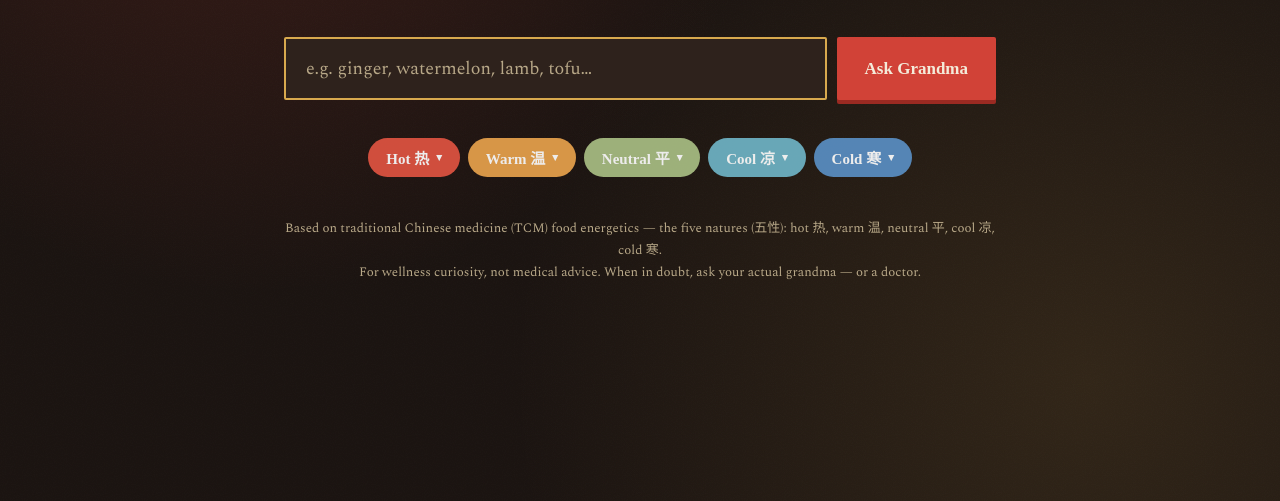
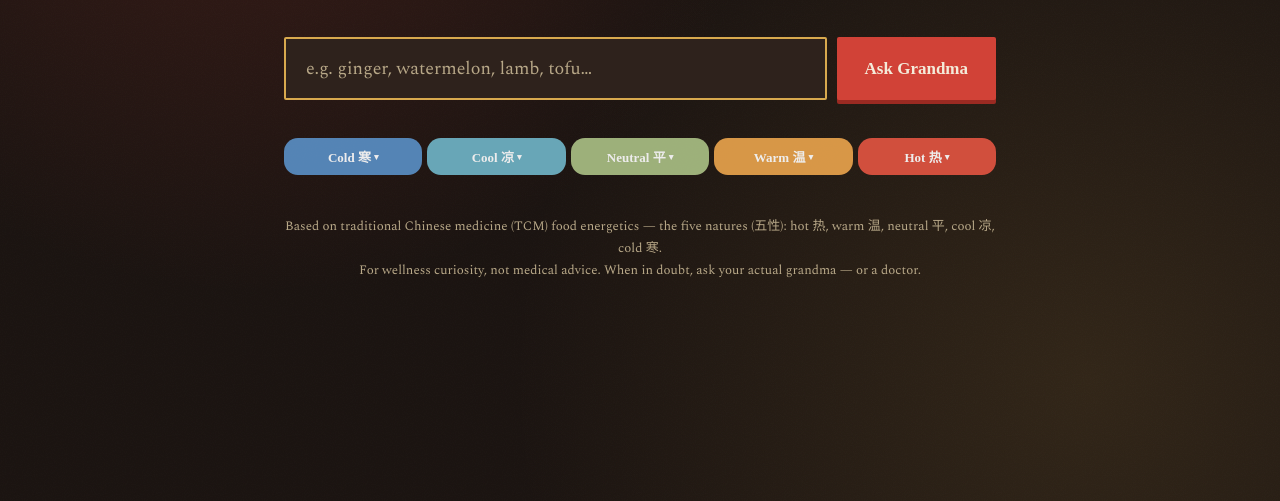
Before and after one commit to TKB789/Chinese-Grandma, a plain HTML site: page index.html in a window 1280 px wide. Shown: the part 299-800 px from the top of the page. Drawn offline with nearby package versions, Linux system fonts and the light colour scheme; a web font is replaced by a local one.

Commit message:
Add files via upload

```diff
--- a/index.html
+++ b/index.html
@@ -73,15 +73,15 @@
     box-shadow:0 4px 0 var(--seal-deep);transition:.1s;
   }
   .search button:active{transform:translateY(3px);box-shadow:0 1px 0 var(--seal-deep)}
-  .browse{display:flex;gap:8px;flex-wrap:wrap;justify-content:center;margin-bottom:14px}
+  .browse{display:flex;gap:5px;flex-wrap:nowrap;justify-content:center;margin-bottom:14px}
   .nat-btn{
-    padding:9px 18px;border:none;border-radius:30px;cursor:pointer;color:#fff;
-    font-family:'Noto Serif SC',serif;font-weight:600;font-size:15px;transition:.15s;
-    display:inline-flex;align-items:center;gap:7px;opacity:.92;
+    flex:1 1 0;min-width:0;padding:9px 4px;border:none;border-radius:14px;cursor:pointer;color:#fff;
+    font-family:'Noto Serif SC',serif;font-weight:600;font-size:13px;transition:.15s;
+    display:flex;align-items:center;justify-content:center;gap:3px;opacity:.92;white-space:nowrap;
   }
   .nat-btn:hover{opacity:1;transform:translateY(-1px)}
-  .nat-btn.active{box-shadow:0 0 0 3px var(--bg),0 0 0 5px currentColor}
-  .nat-btn .caret{font-size:11px;transition:transform .2s}
+  .nat-btn.active{box-shadow:0 0 0 2px var(--bg),0 0 0 4px currentColor}
+  .nat-btn .caret{font-size:9px;transition:transform .2s}
   .nat-btn.active .caret{transform:rotate(180deg)}
   .nb-hot{background:var(--hot)} .nb-warm{background:var(--warm)}
   .nb-neutral{background:var(--neutral)} .nb-cool{background:var(--cool)} .nb-cold{background:var(--cold)}
@@ -437,7 +437,7 @@ function showKey(key){
 }
 
 // Build category browser: five nature buttons, each opening a dropdown of its foods
-const NAT_ORDER=[{n:2,key:"hot",label:"Hot 热"},{n:1,key:"warm",label:"Warm 温"},{n:0,key:"neutral",label:"Neutral 平"},{n:-1,key:"cool",label:"Cool 凉"},{n:-2,key:"cold",label:"Cold 寒"}];
+const NAT_ORDER=[{n:-2,key:"cold",label:"Cold 寒"},{n:-1,key:"cool",label:"Cool 凉"},{n:0,key:"neutral",label:"Neutral 平"},{n:1,key:"warm",label:"Warm 温"},{n:2,key:"hot",label:"Hot 热"}];
 function foodsByNature(n){
   const seen=new Set(),out=[];
   for(const key in DB){
```
